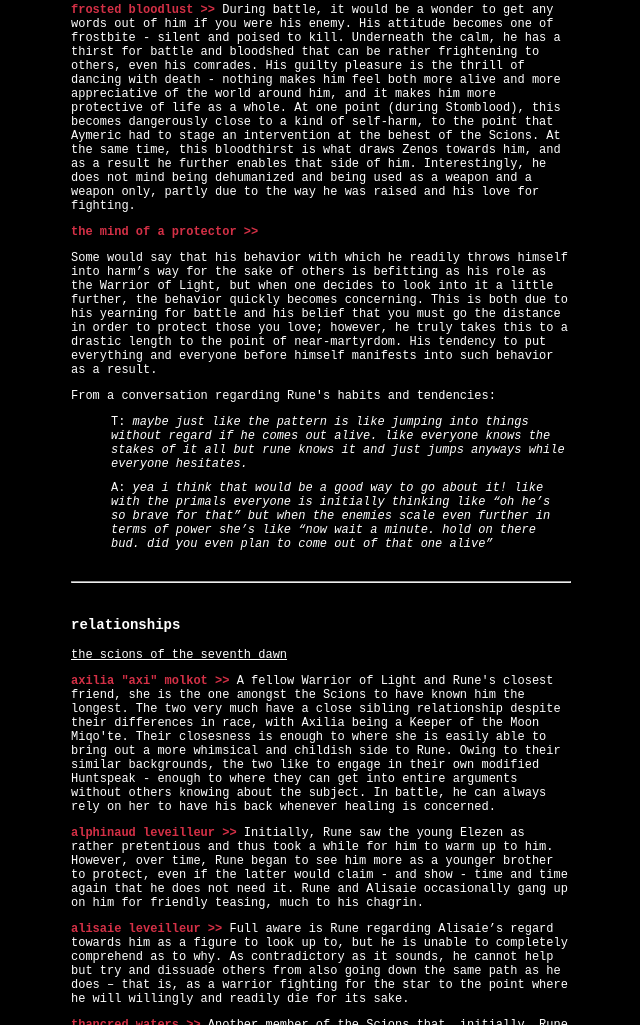
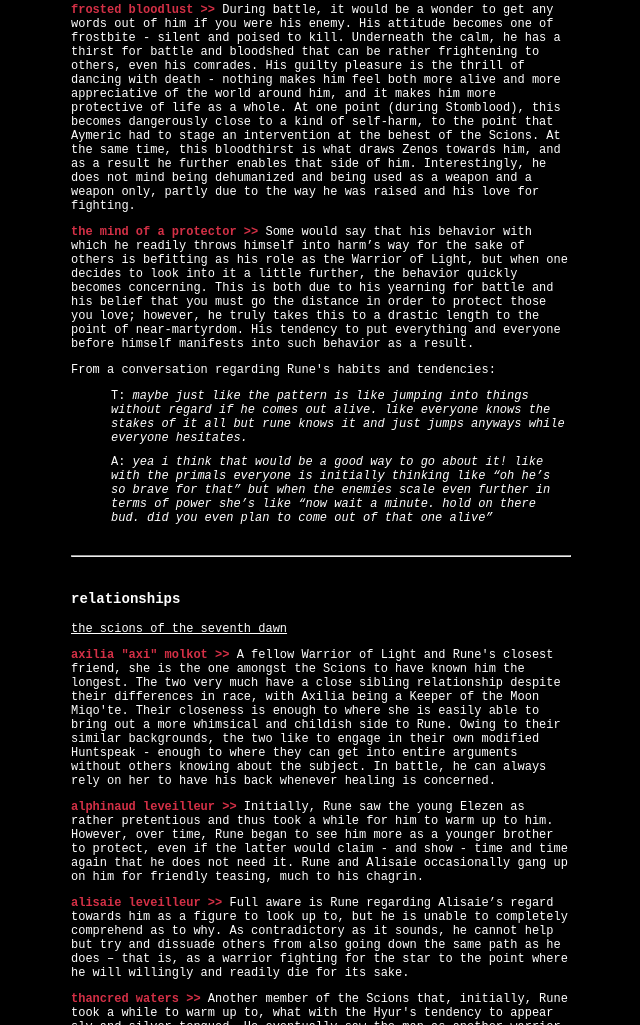
Before and after one commit to VNGRD/mdhvn, a plain HTML site: page shrike/rune.html in a window 1280 px wide. Shown: the part 2993-4018 px from the top of the page, without its empty margins (319-959 px from the left). Drawn offline with Linux system fonts and the light colour scheme.

Commit message:
misspelling and punctuation

```diff
--- a/shrike/rune.html
+++ b/shrike/rune.html
@@ -85,8 +85,7 @@
     <p><b>a tranquil spirit >></b> Outside of battle and in places he deems safe, he lets down his guard and generally is calm, tranquil, and gentle. He loves to take naps under the shade of trees, as it reminds him of the forest he once called home. His demeanor makes it so that he is easily approachable by animals. It's not unusual to find him napping beneath a tree with a bird trying to nest in his long hair. Social cues are definitely a challenge for him  - a combo of him being raised in a remote village in Othard, being a foreigner in Eorzea (for only a time, since eventually he calls it home), and being some flavor of neurodivergent.</p>
     <p><b>introverted hero >></b> He does tend to keep to himself and honestly prefers it that way, which makes him feel very ill-suited for the more political side of things that the scions get involved with. He's just glad that the others are there to do the talking, as he would rather be pointed as a weapon toward the enemy instead.</p>
     <p><b>frosted bloodlust >></b> During battle, it would be a wonder to get any words out of him if you were his enemy. His attitude becomes one of frostbite - silent and poised to kill. Underneath the calm, he has a thirst for battle and bloodshed that can be rather frightening to others, even his comrades. His guilty pleasure is the thrill of dancing with death - nothing makes him feel both more alive and more appreciative of the world around him, and it makes him more protective of life as a whole. At one point (during Stomblood), this becomes dangerously close to a kind of self-harm, to the point that Aymeric had to stage an intervention at the behest of the Scions. At the same time, this bloodthirst is what draws Zenos towards him, and as a result he further enables that side of him. Interestingly, he does not mind being dehumanized and being used as a weapon and a weapon only, partly due to the way he was raised and his love for fighting.</p>
-    <p><b>the mind of a protector >></b></p>
-    <p>Some would say that his behavior with which he readily throws himself into harm’s way for the sake of others is befitting as his role as the Warrior of Light, but when one decides to look into it a little further, the behavior quickly becomes concerning. This is both due to his yearning for battle and his belief that you must go the distance in order to protect those you love; however, he truly takes this to a drastic length to the point of near-martyrdom. His tendency to put everything and everyone before himself manifests into such behavior as a result.</p>
+    <p><b>the mind of a protector >></b> Some would say that his behavior with which he readily throws himself into harm’s way for the sake of others is befitting as his role as the Warrior of Light, but when one decides to look into it a little further, the behavior quickly becomes concerning. This is both due to his yearning for battle and his belief that you must go the distance in order to protect those you love; however, he truly takes this to a drastic length to the point of near-martyrdom. His tendency to put everything and everyone before himself manifests into such behavior as a result.</p>
     <p>From a conversation regarding Rune's habits and tendencies:</p>
     <ul>T: <i>maybe just like the pattern is like jumping into things without regard if he comes out alive. like everyone knows the stakes of it all but rune knows it and just jumps anyways while everyone hesitates.</i></ul>
     <ul>A: <i>yea i think that would be a good way to go about it! like with the primals everyone is initially thinking like “oh he’s so brave for that” but when the enemies scale even further in terms of power she’s like “now wait a minute. hold on there bud. did you even plan to come out of that one alive”</i></ul>
@@ -94,7 +93,7 @@
 
     <h3><section id="relationships">relationships</section></h3>
     <p><u>the scions of the seventh dawn</u></p>
-    <p><b>axilia "axi" molkot >></b> A fellow Warrior of Light and Rune's closest friend, she is the one amongst the Scions to have known him the longest. The two very much have a close sibling relationship despite their differences in race, with Axilia being a Keeper of the Moon Miqo'te. Their closesness is enough to where she is easily able to bring out a more whimsical and childish side to Rune.  Owing to their similar backgrounds, the two like to engage in their own modified Huntspeak - enough to where they can get into entire arguments without others knowing about the subject. In battle, he can always rely on her to have his back whenever healing is concerned.</p>
+    <p><b>axilia "axi" molkot >></b> A fellow Warrior of Light and Rune's closest friend, she is the one amongst the Scions to have known him the longest. The two very much have a close sibling relationship despite their differences in race, with Axilia being a Keeper of the Moon Miqo'te. Their closeness is enough to where she is easily able to bring out a more whimsical and childish side to Rune.  Owing to their similar backgrounds, the two like to engage in their own modified Huntspeak - enough to where they can get into entire arguments without others knowing about the subject. In battle, he can always rely on her to have his back whenever healing is concerned.</p>
     <p><b>alphinaud leveilleur >></b> Initially, Rune saw the young Elezen as rather pretentious and thus took a while for him to warm up to him. However, over time, Rune began to see him more as a younger brother to protect, even if the latter would claim - and show - time and time again that he does not need it. Rune and Alisaie occasionally gang up on him for friendly teasing, much to his chagrin.</p>
     <p><b>alisaie leveilleur >></b> Full aware is Rune regarding Alisaie’s regard towards him as a figure to look up to, but he is unable to completely comprehend as to why. As contradictory as it sounds, he cannot help but try and dissuade others from also going down the same path as he does – that is, as a warrior fighting for the star to the point where he will willingly and readily die for its sake.</p>
     <p><b>thancred waters >></b> Another member of the Scions that, initially, Rune took a while to warm up to, what with the Hyur's tendency to appear sly and silver-tongued. He eventually saw the man as another warrior to be respected, and eventually the two would become friends that would endlessly poke fun at each other - sometimes kind of violently.</p>
```
Also changed, not shown: void/about.html (+1 -2 lines).
